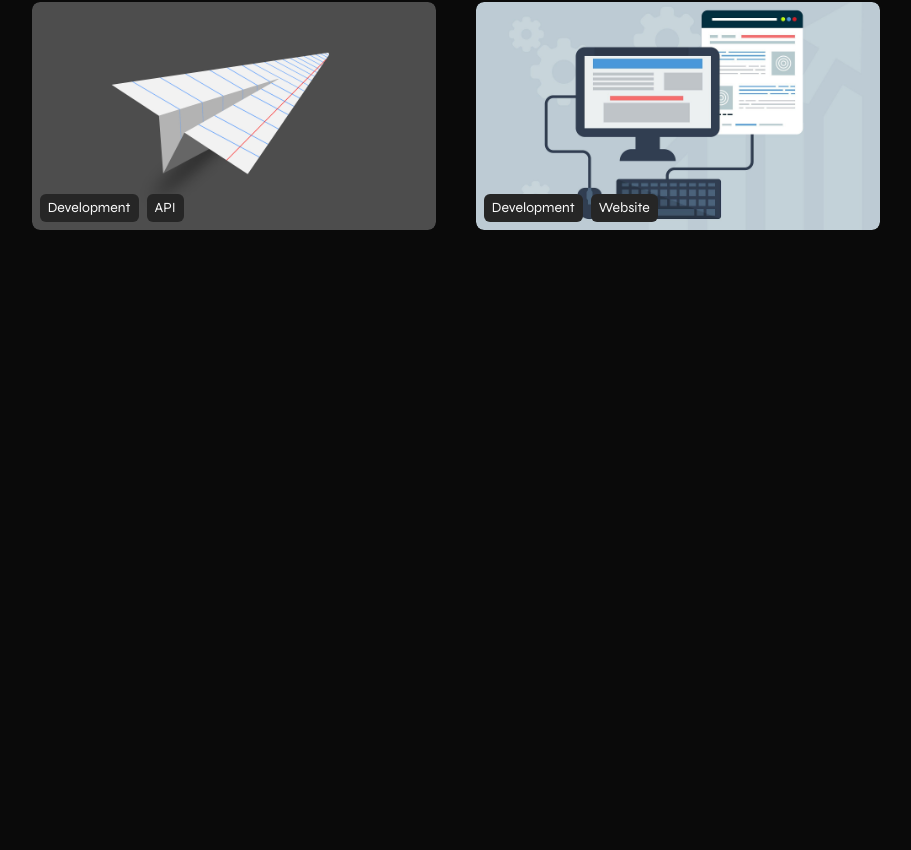
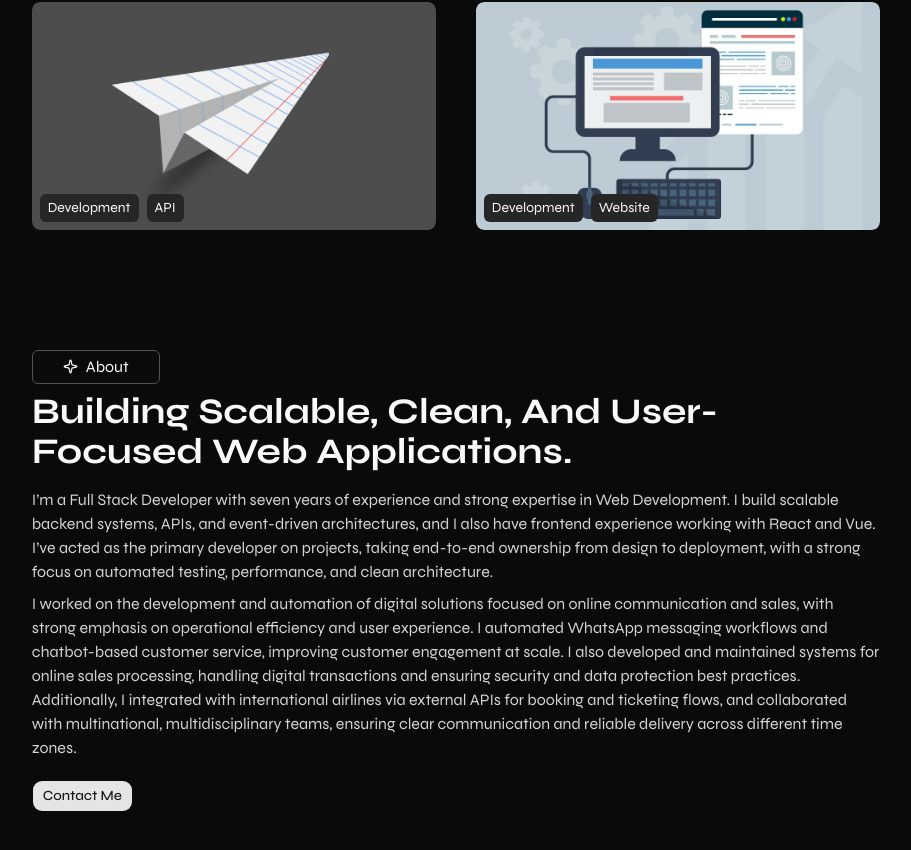
Before and after one commit to MarcosBarbalho/personal-portfolio, a React (Vite) app: page / in a window 1280 px wide. Shown: the part 1107-1957 px from the top of the page, without its empty margins (360-1271 px from the left). Before the commit the page ends 1377 px from the top, so only its background shows below. Built offline with nearby package versions, Linux system fonts and the light colour scheme.

Commit message:
feat: add about component

```diff
--- a/src/App.tsx
+++ b/src/App.tsx
@@ -10,6 +10,7 @@
 import { Hero } from '@/components/Hero';
 import { Stats } from '@/components/Stats';
 import { Projects } from '@/components/Projects';
+import { About } from '@/components/About';
 
 export const App = () => {
   return (
@@ -17,6 +18,7 @@
       <Hero />
       <Stats />
       <Projects />
+      <About />
     </main>
   );
 };
--- /dev/null
+++ b/src/components/About.tsx
@@ -0,0 +1,64 @@
+/**
+ * @copyright 2026 Marcos Barbalho
+ * @license Apache-2.0
+ */
+
+// Node Modules
+import { motion } from 'motion/react';
+
+// Custom Modules
+import { staggerContainer, fadeUp } from '@/lib/animations';
+
+// Components
+import { SectionHeader } from '@/components/SectionHeader';
+import { Button } from '@/components/ui/button';
+
+export const About = () => {
+  return (
+    <motion.section
+      initial='hidden'
+      whileInView='visible'
+      viewport={{ once: true, amount: 0.3 }}
+      variants={staggerContainer(0)}
+      className='mt-30 scroll-mt-10'
+      id='about'
+    >
+      <SectionHeader
+        subtitle='About'
+        title='Building scalable, clean, and user-focused web applications.'
+      />
+
+      <motion.p
+        variants={fadeUp}
+        className='mt-4 text-neutral-300'
+      >
+        I’m a Full Stack Developer with seven years of experience and strong
+        expertise in Web Development. I build scalable backend systems, APIs,
+        and event-driven architectures, and I also have frontend experience
+        working with React and Vue. I’ve acted as the primary developer on
+        projects, taking end-to-end ownership from design to deployment, with a
+        strong focus on automated testing, performance, and clean architecture.
+      </motion.p>
+
+      <motion.p
+        variants={fadeUp}
+        className='mt-2 text-neutral-300'
+      >
+        I worked on the development and automation of digital solutions focused
+        on online communication and sales, with strong emphasis on operational
+        efficiency and user experience. I automated WhatsApp messaging workflows
+        and chatbot-based customer service, improving customer engagement at
+        scale. I also developed and maintained systems for online sales
+        processing, handling digital transactions and ensuring security and data
+        protection best practices. Additionally, I integrated with international
+        airlines via external APIs for booking and ticketing flows, and
+        collaborated with multinational, multidisciplinary teams, ensuring clear
+        communication and reliable delivery across different time zones.
+      </motion.p>
+
+      <motion.div variants={fadeUp} transition={{delay:0.2}}>
+        <Button className='mt-5'>Contact Me</Button>
+      </motion.div>
+    </motion.section>
+  );
+};
```
